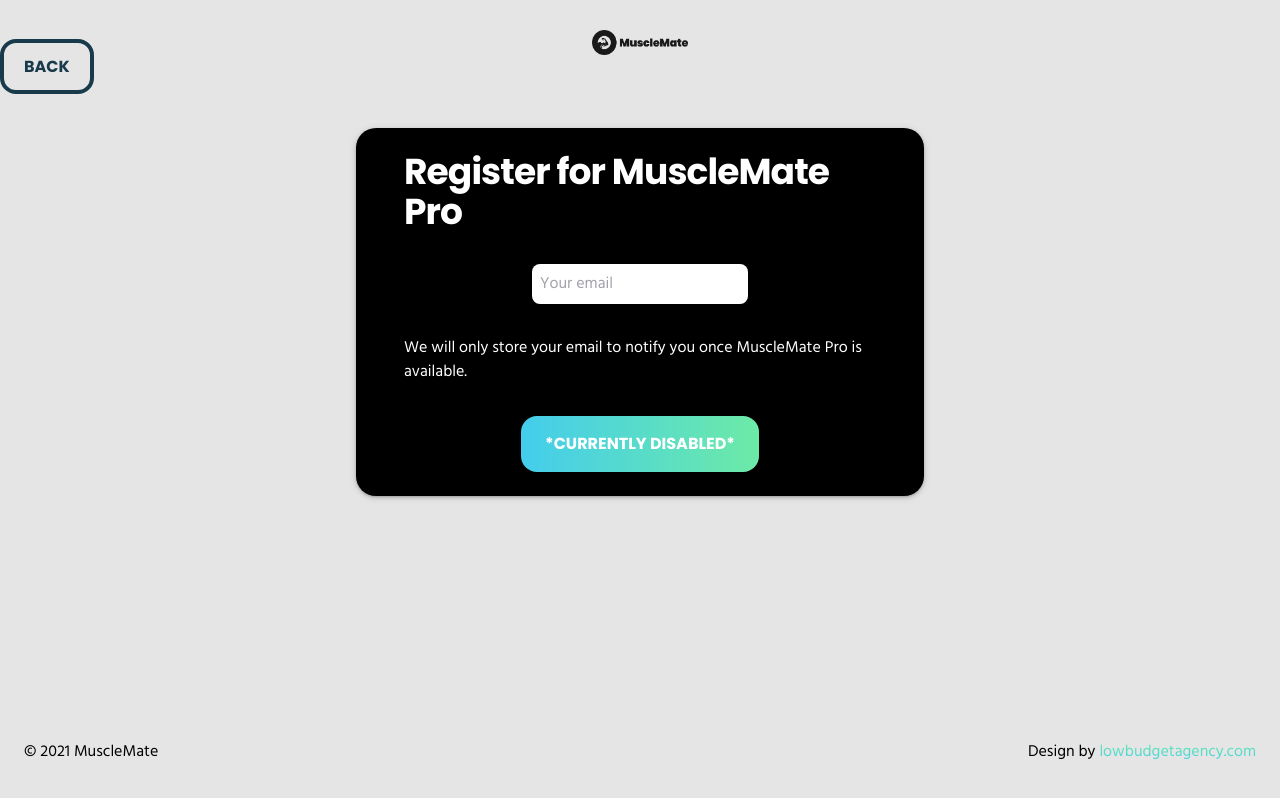
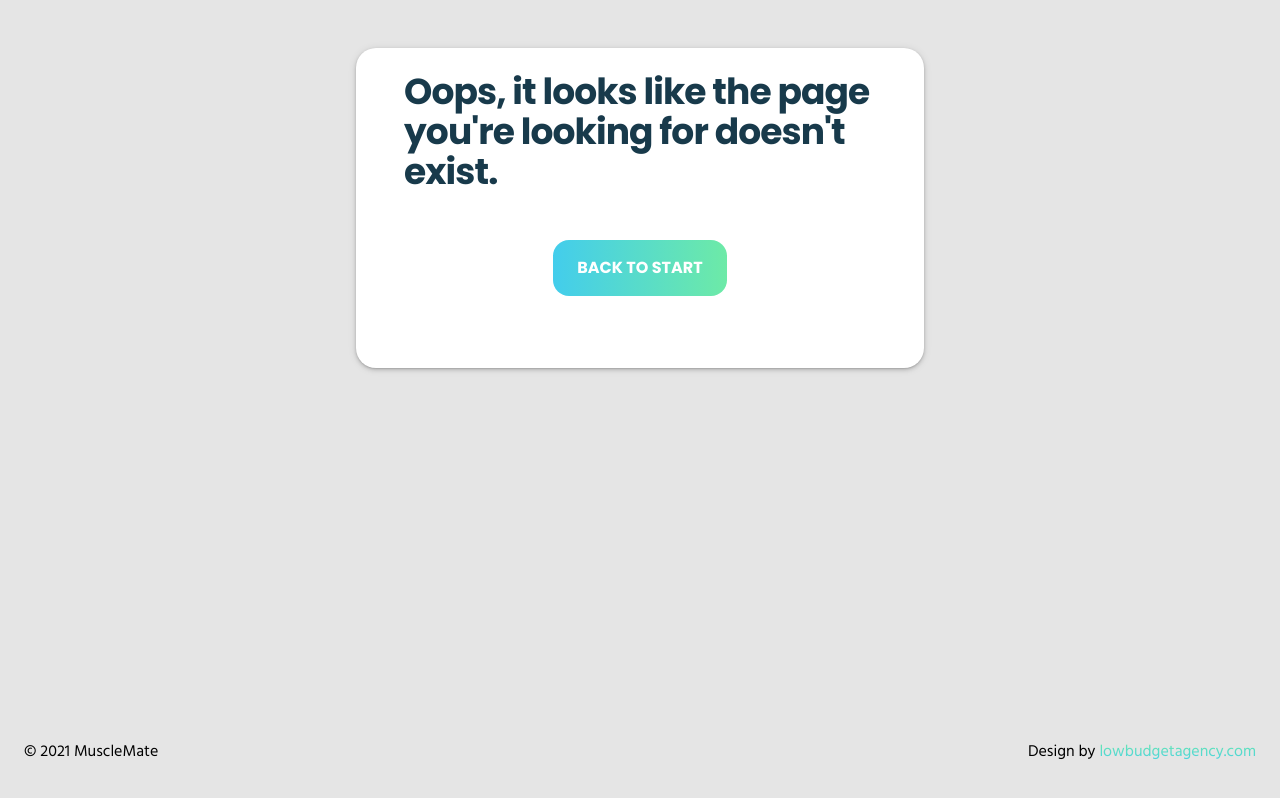
Before and after one commit to pascalwengerter/musclemate-frontend, a Vue app: page /pro/signup in a window 1280 px wide. Built offline with nearby package versions, Linux system fonts and the light colour scheme.

Commit message:
Remove 'Pro' component, paths, views, update deps

```diff
--- a/src/components/ProCard.vue
+++ /dev/null
@@ -1,7 +0,0 @@
-<template>
-    <div class="grid grid-cols-2 md:grid-cols-4 gap-4">
-        <div class="card procard col-span-2 md:col-start-2 mx-8">
-            <slot></slot>
-        </div>
-    </div>
-</template>
--- a/src/index.css
+++ b/src/index.css
@@ -75,22 +75,6 @@
     background-color: #fff;
 }
 
-.procard {
-    background-color: #000;
-    padding: 1.5rem 3rem;
-    @apply text-white;
-}
-.procard h1 {
-    color: white !important;
-}
-
-.procard h1 span {
-    background: red;
-    @apply text-lg md:text-xl p-2 rounded-xl;
-    line-height: 2.5rem;
-    vertical-align: middle;
-}
-
 footer p span {
     @apply my-3 float-none text-center block;
 }
--- a/src/main.js
+++ b/src/main.js
@@ -3,14 +3,12 @@
 import router from './router'
 import store from './store/store'
 import WorkoutCard from './components/WorkoutCard.vue'
-import ProCard from './components/ProCard.vue'
 import BackButton from './components/BackButton.vue'
 import DarkLogo from './components/DarkLogo.vue'
 import './index.css'
 
 const app = createApp(App).use(store).use(router)
 app.component('WorkoutCard', WorkoutCard)
-app.component('ProCard', ProCard)
 app.component('DarkLogo', DarkLogo)
 app.component('BackButton', BackButton)
 app.mount('#app')
--- a/src/router/index.js
+++ b/src/router/index.js
@@ -6,8 +6,6 @@
 import Ready from "../views/workout/Ready.vue"
 import Run from "../views/workout/Run.vue"
 import Finished from "../views/workout/Finished.vue"
-import ComingSoon from "../views/pro/ComingSoon.vue"
-import SignUp from "../views/pro/SignUp.vue"
 import About from "../views/static/About.vue"
 import ToC from "../views/static/ToC.vue"
 import Privacy from "../views/static/Privacy.vue"
@@ -21,8 +19,6 @@
   { path: "/workout/ready", name: "Ready", component: Ready, },
   { path: "/workout/run", name: "Run", component: Run, },
   { path: "/workout/finished", name: "Finished", component: Finished, },
-  { path: "/pro", name: "Pro", component: ComingSoon, },
-  { path: "/pro/signup", name: "SignUp", component: SignUp, },
   { path: "/about", name: "About", component: About, },
   { path: "/terms-and-conditions", name: "Toc", component: ToC, },
   { path: "/privacy-and-legal", name: "Privacy", component: Privacy, },
--- a/src/views/Home.vue
+++ b/src/views/Home.vue
@@ -3,13 +3,12 @@
     <img class="home-logo my-4 md:my-6 block w-4/5 md:w-3/5" alt="MuscleMate Logo" src="../assets/images/home_logo.png" />
     <nav>
       <router-link class="btn btn-gradient block my-5" to="/workout/start">Workout now</router-link>
-      <router-link class="btn btn-reverse block" to="/pro">Go pro</router-link>
+      <!-- <router-link class="btn btn-reverse block" to="/pro">Go pro</router-link> -->
     </nav>
   </div>
   <nav id="nav-2" class="p-4 md:p-6 mt-12 mb-3 md:my-6 text-center md:text-left uppercase">
       <router-link to="/about">About</router-link>
       <router-link to="/terms-and-conditions">Terms &amp; Conditions</router-link>
       <router-link to="/privacy-and-legal">Privacy &amp; Legal</router-link>
-      <router-link to="/pro">Go pro</router-link>
   </nav>
 </template>
--- a/src/views/pro/ComingSoon.vue
+++ /dev/null
@@ -1,12 +0,0 @@
-<template>
-    <DarkLogo/>
-    <BackButton/>
-    <ProCard>
-        <h1>MuscleMate Pro
-            <span>coming soon</span>
-        </h1>
-        <p>With MuscleMate Pro you will be able to customize workouts and also create &amp; save your own workout sessions.</p>
-        <p>You can leave your email and be amongst the first ones to become notified once it's available.</p>
-        <router-link class="btn btn-gradient mx-auto my-8 table" to="/pro/signup">Sign up</router-link>
-    </ProCard>
-</template>
--- a/src/views/pro/SignUp.vue
+++ /dev/null
@@ -1,12 +0,0 @@
-<template>
-    <DarkLogo/>
-    <BackButton/>
-    <ProCard>
-        <h1>Register for MuscleMate Pro</h1>
-        <form action="">
-            <input class="mx-auto block my-8" type="email" name="email" id="email" placeholder="Your email">
-            <p class="my-8">We will only store your email to notify you once MuscleMate Pro is available.</p>
-            <button disabled class="btn btn-gradient block mx-auto" type="submit">*Currently disabled*</button>
-        </form>
-    </ProCard>
-</template>
```
Also changed, not shown: package.json (+4 -4 lines), 2 other files (tests, documents, lock files or other folders).
